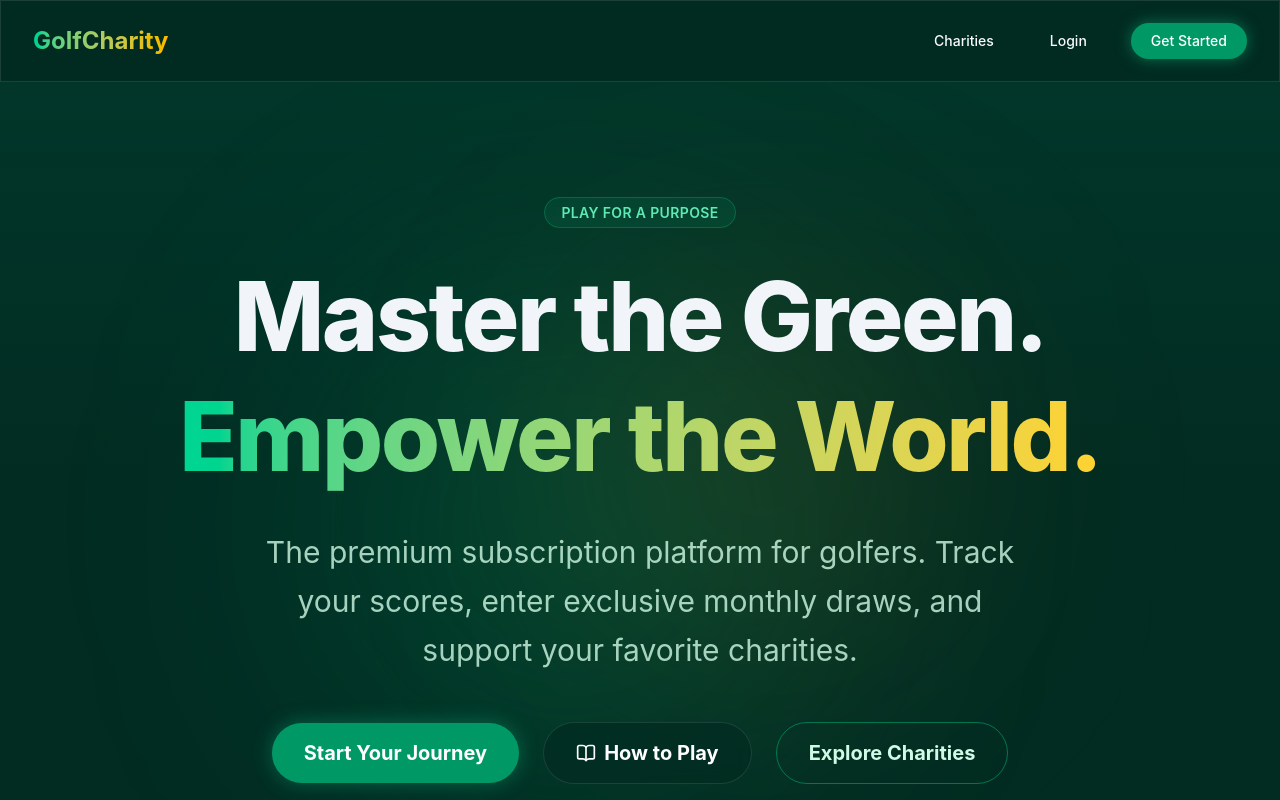
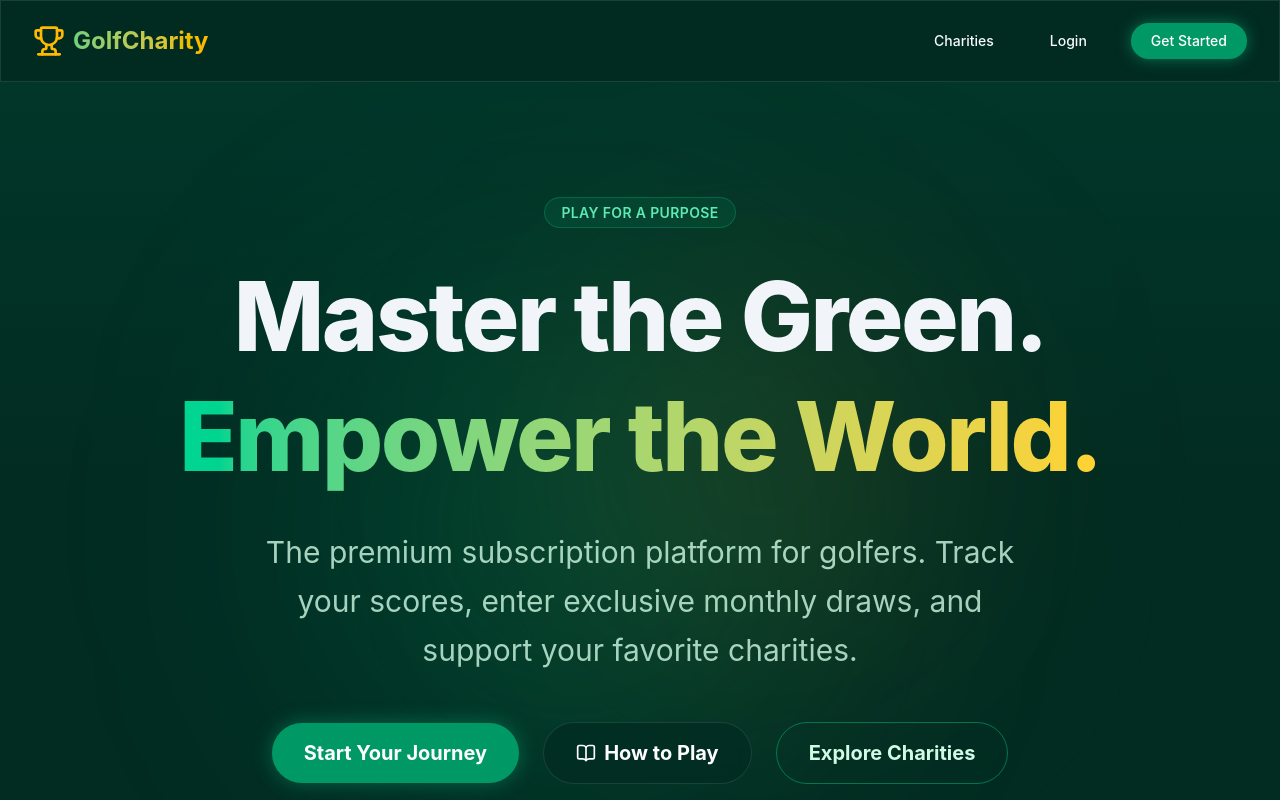
Before and after one commit to rahulll-rai/golf-charity-platform, a React (Vite) app in the folder client/: page / in a window 1280 px wide. Shown: the top 800 px of the page. Built offline with nearby package versions, Linux system fonts and the light colour scheme; no server answers.

Commit message:
Add logo icon to Navbar

```diff
--- a/client/src/components/Navbar.jsx
+++ b/client/src/components/Navbar.jsx
@@ -1,7 +1,7 @@
 import React, { useContext, useState } from "react";
 import { Link, useNavigate } from "react-router-dom";
 import { AuthContext } from "../context/AuthContext";
-import { Menu, X } from "lucide-react";
+import { Menu, X, Trophy } from "lucide-react";
 
 const Navbar = () => {
   const { user, logout } = useContext(AuthContext);
@@ -27,8 +27,8 @@ const Navbar = () => {
       <div className="max-w-7xl mx-auto px-4 sm:px-6 lg:px-8">
         <div className="flex items-center justify-between h-20">
           <div className="flex items-center">
-            <Link to="/" onClick={closeMenu} className="text-2xl font-bold bg-clip-text text-transparent bg-gradient-to-r from-emerald-400 to-amber-400">
-              GolfCharity
+            <Link to="/" onClick={closeMenu} className="text-2xl font-bold bg-clip-text text-transparent bg-gradient-to-r from-emerald-400 to-amber-400 flex items-center gap-2">
+              <Trophy className="w-8 h-8 text-amber-400" /> GolfCharity
             </Link>
           </div>
           <div className="hidden md:block">
```
